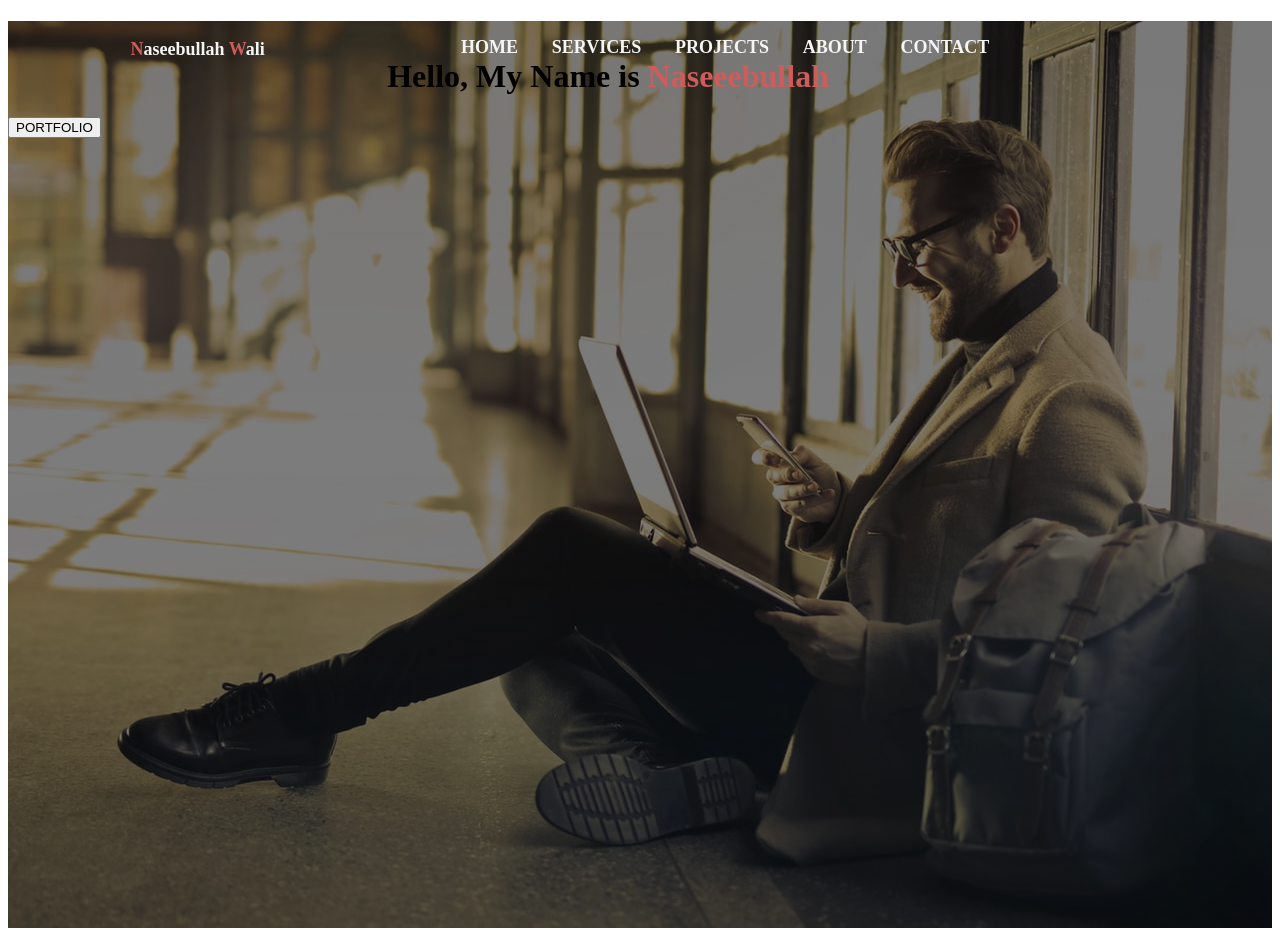
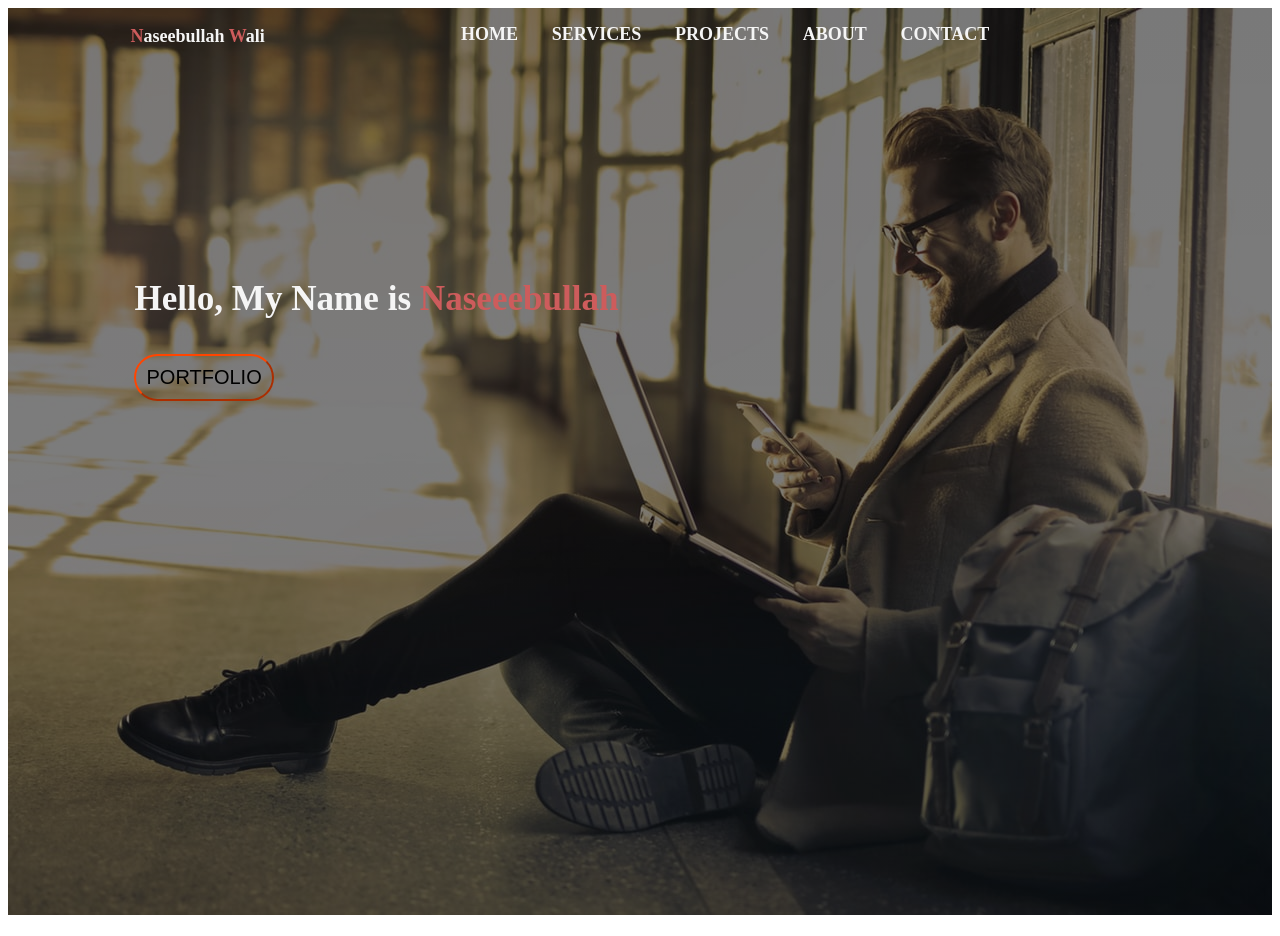
Before and after one commit to Naseebullah-Wali/Portfilo, a plain HTML site: page index.html in a window 1280 px wide. Drawn offline with Linux system fonts and the light colour scheme.

Commit message:
little change

```diff
--- a/index.html
+++ b/index.html
@@ -7,10 +7,14 @@
 </head>
 <body>
 <script src="script.js"></script>
-    <div class="tophead">
+        <section class="main">
+        <section class="homesec">
+<!--            <div class="tophead">-->
                 <div class="right">
                     <p><span style="color: indianred">N</span>aseebullah <span style="color: indianred">W</span>ali  </p>
                 </div>
+
+
                 <div class="left">
                     <ul class="nav">
                         <li> <a href="#Home">HOME</a></li>
@@ -21,16 +25,27 @@
                         <li style="visibility: hidden"> sth</li>
                     </ul>
                 </div>
+<!--            </div>-->
+        </section>
+        <br>
 
-    </div>
+        <section class="contenthome">
             <div class="home" id="Home">
                 <div class="fortext">
                     <h1 class="hometext">
                         Hello, My Name is <span style="color: indianred">Naseeebullah </span>
                     </h1>
-            <button type="button" name="PORTFOLIO" > PORTFOLIO</button>
+                    <button class="Portbut" type="button" name="PORTFOLIO" > PORTFOLIO</button>
 
                 </div>
             </div>
+        </section>
+        </section>
+
+        <section class="services" id="Services">
+
+        </section>
+
+
 </body>
 </html>
--- a/style.css
+++ b/style.css
@@ -1,4 +1,11 @@
-
+.main{
+    background-color: lightsalmon;
+    background-image:linear-gradient(rgba(0, 0, 0, 0.527),rgba(0, 0, 0, 0.5)), url("img/hero-bg.png");
+    background-size: cover;
+    background-repeat: no-repeat;
+    height: 907px;
+    width: 100%;
+}
 .left{
     position: sticky;
     display: block;
@@ -45,16 +52,27 @@ a{
 
 }
 .home{
+    width: 100%;
     /*background-color: black;*/
-    background-image:linear-gradient(rgba(0, 0, 0, 0.527),rgba(0, 0, 0, 0.5)), url("img/hero-bg.png");
-    background-size: cover;
-    background-repeat: no-repeat;
-    height: 907px;
-    width: 100%;
+
     /*opacity: 0.0.0.0 0.4;*/
 
 
 }
-/*.fortext{*/
-/*    margin-top: 50%;*/
-/*}*/
+.fortext{
+    margin-top: 20%;
+    text-align: left;
+    margin-left: 10%;
+    color: whitesmoke;
+    width: 40%;
+    font-weight: bold;
+    font-size: 30px;
+    word-wrap: break-word;
+}
+.Portbut{
+    padding: 2%;
+    font-size: 20px;
+    border-radius: 150px;
+    border-color: orangered;
+    background: transparent;
+}
```
Lines whose indentation alone changed are shown as unchanged.
